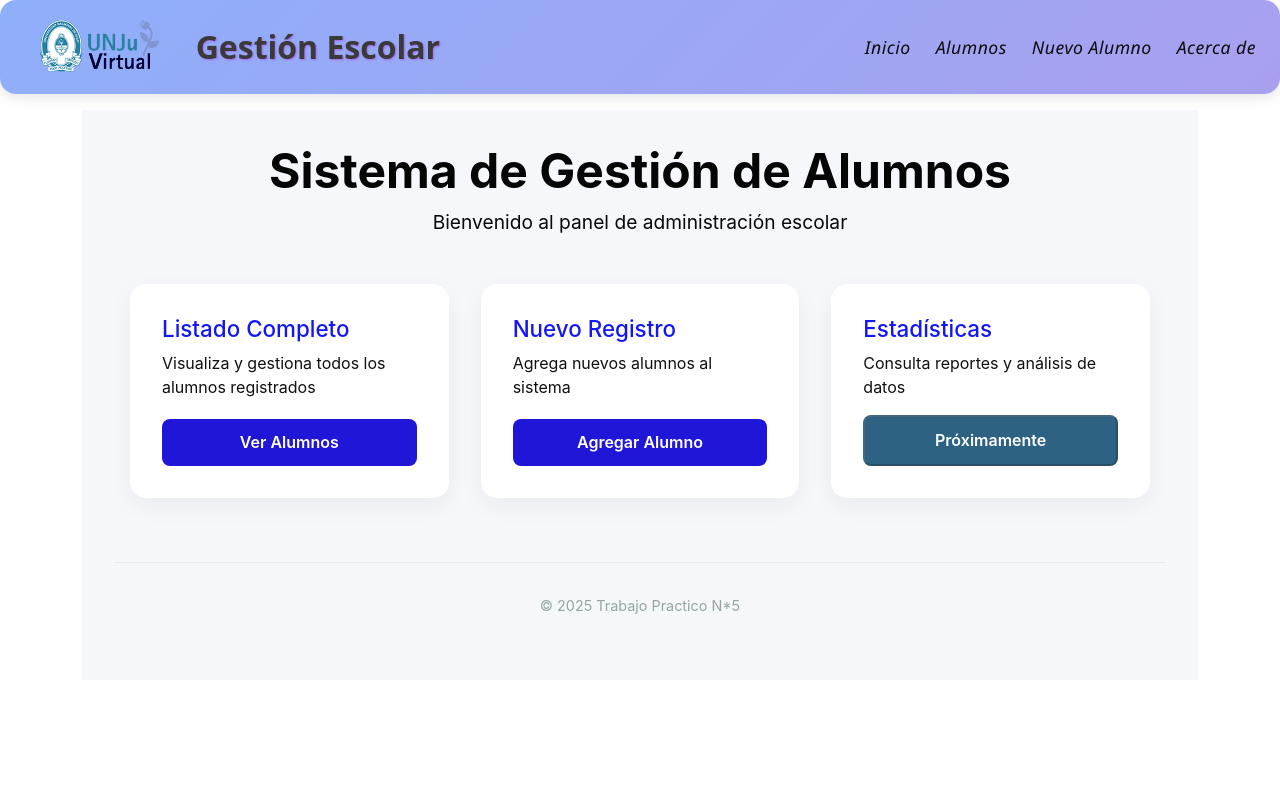
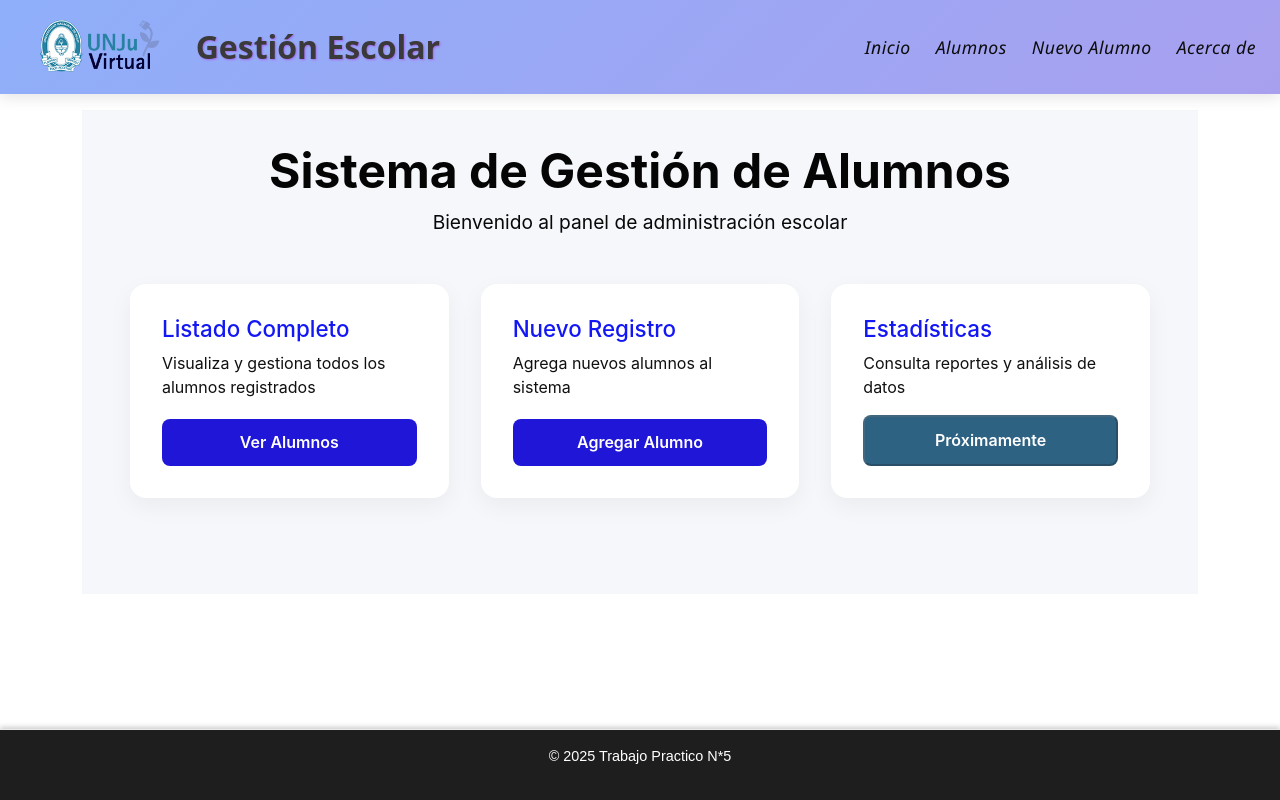
Before and after one commit to valenmadrigal/tp05PV2025Grupo20, a React (Vite) app in the folder tp05PV2025Grupo20/: page / in a window 1280 px wide. Built offline with nearby package versions, Linux system fonts and the light colour scheme.

Commit message:
detalles a nuevoAlum,home y navbar- ValentinaMadrigal

```diff
--- a/tp05PV2025Grupo20/src/assets/components/NuevoAlumno.jsx
+++ b/tp05PV2025Grupo20/src/assets/components/NuevoAlumno.jsx
@@ -13,6 +13,7 @@ export default function NuevoAlumno() {
     telefono: ''
   });
 
+  const [aceptaTerminos, setAceptaTerminos] = useState(false);
   const navigate = useNavigate();
 
   const handleChange = (e) => {
@@ -53,7 +54,17 @@ export default function NuevoAlumno() {
                 />
               </Form.Group>
             ))}
-            <Button variant="primary" type="submit" className="w-100 mt-3">
+                     <Form.Check
+                     type="checkbox"
+                    className="mb-3"
+                    id="datosConfirmados"
+                   label="Confirmo que los datos ingresados son correctos"
+                   checked={aceptaTerminos}
+                  onChange={(e) => setAceptaTerminos(e.target.checked)}
+                  />
+
+
+            <Button variant="primary" type="submit" className="w-100 mt-3" disabled={!aceptaTerminos}>
               Guardar
             </Button>
           </Form>
--- a/tp05PV2025Grupo20/src/assets/css/NavBar.css
+++ b/tp05PV2025Grupo20/src/assets/css/NavBar.css
@@ -3,8 +3,8 @@
 /* Contenedor principal de la barra de navegación */
 .navbar {
   background: linear-gradient(135deg, #8faffa, #a8a0ef); /* Degradado suave */
-  border-radius: 16px;
   padding: 12px 24px;
+ display: flex;
   box-shadow: 0 4px 14px rgba(0, 0, 0, 0.1);
 }
 .navbar-logo span {
--- a/tp05PV2025Grupo20/src/assets/css/home.css
+++ b/tp05PV2025Grupo20/src/assets/css/home.css
@@ -113,3 +113,16 @@
     text-align: center;
   }
 }
+.home-footer {
+  background-color: #1e1e1e;
+  color: #fff;
+  text-align: center;
+  padding: 1rem;
+  position: fixed; /* O usa relative si no lo querés siempre fijo */
+  bottom: 0;
+  left: 0;
+  width: 100%;
+  font-family: Arial, sans-serif;
+  font-size: 0.9rem;
+  box-shadow: 0 -2px 5px rgba(0, 0, 0, 0.2);
+}
```
